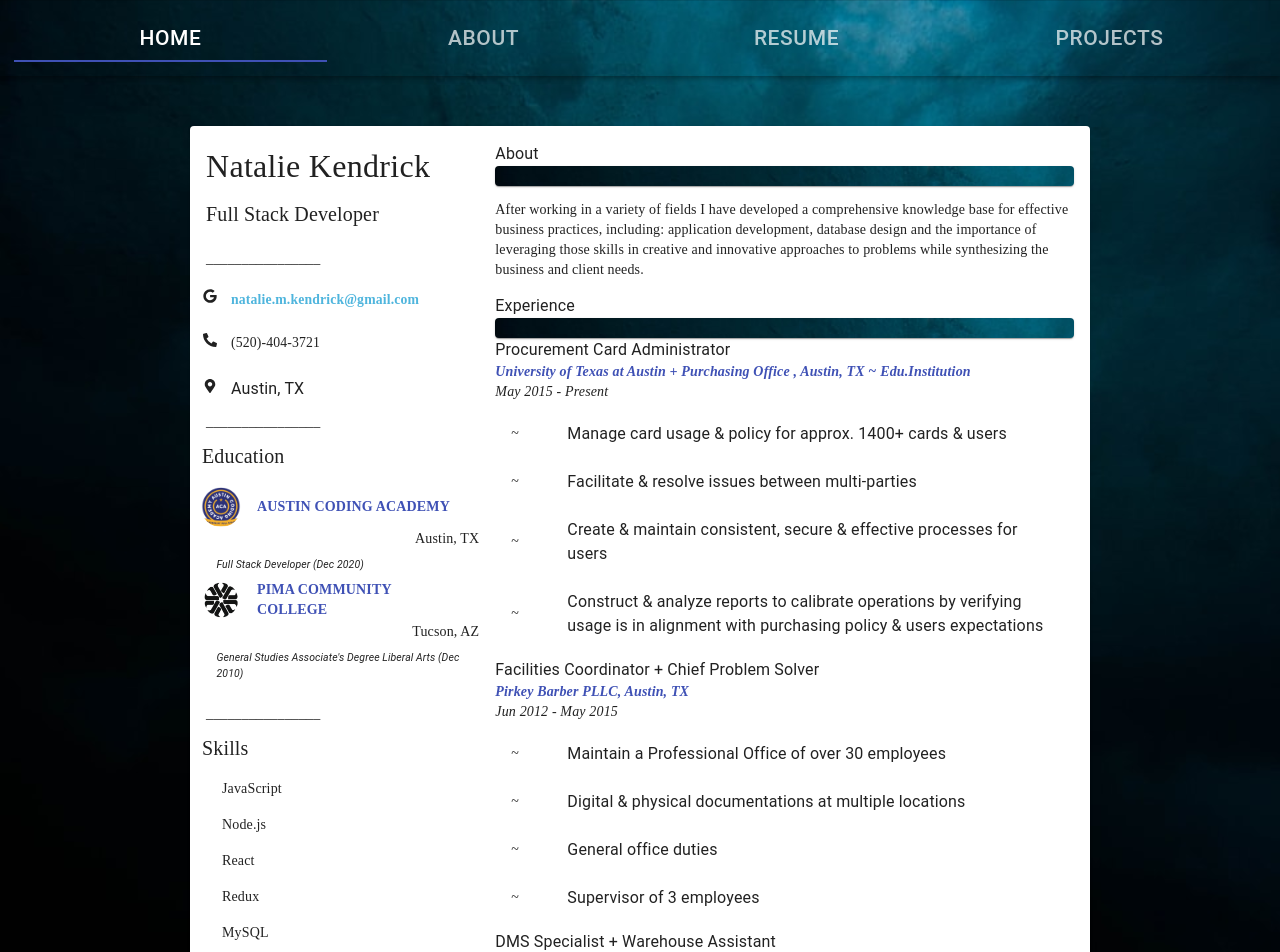
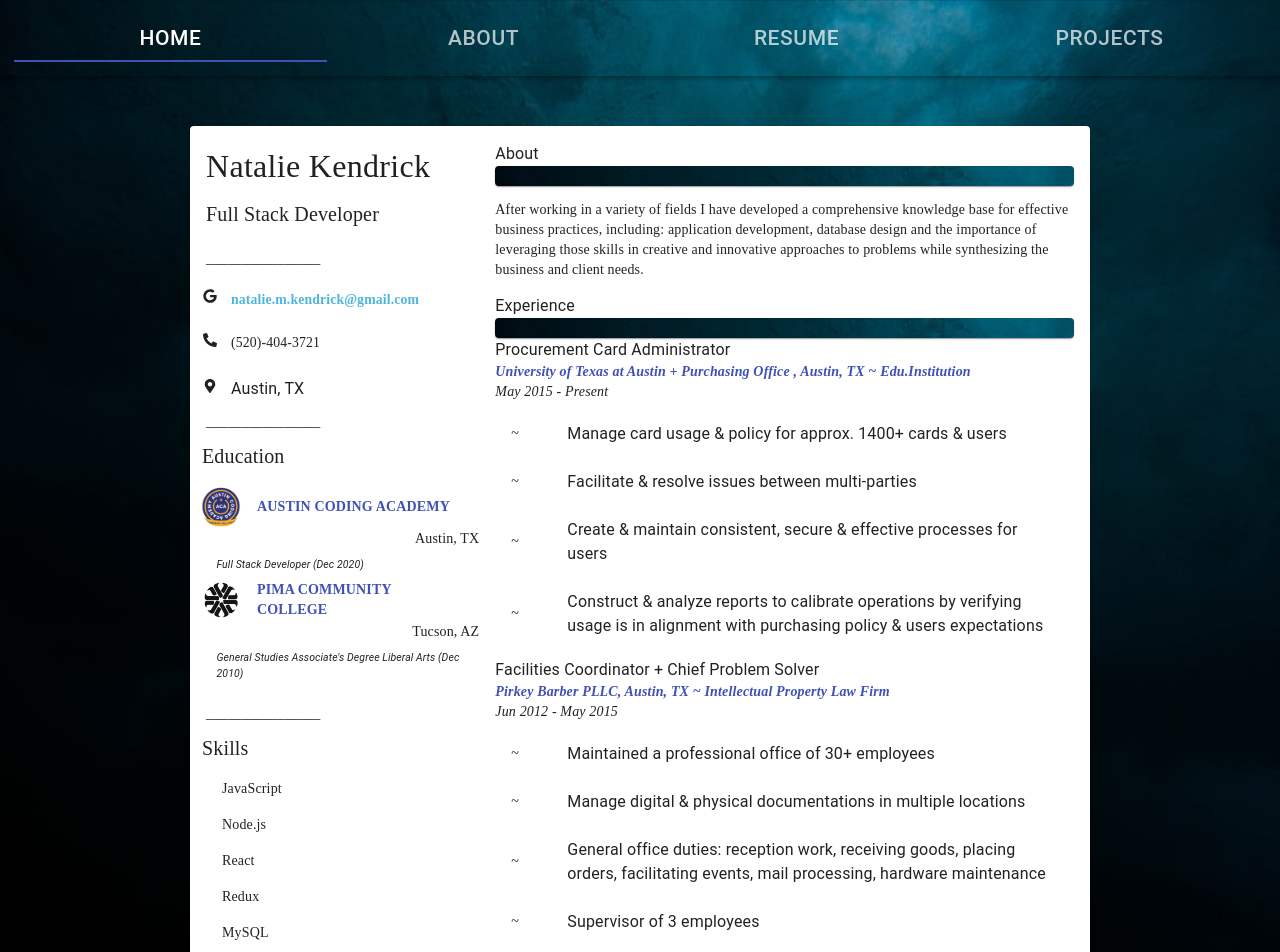
Before and after one commit to listenToRipley/nataliekendrick, a React (Create React App) app: page /resume in a window 1280 px wide. Shown: the top 952 px of the page. Built offline with nearby package versions, Linux system fonts and the light colour scheme.

Commit message:
pb details updated

```diff
--- a/src/Components/Resume.js
+++ b/src/Components/Resume.js
@@ -277,29 +277,29 @@ const Resume = () => {
               </ListItem>
             </List>
 
-            <Typography>Facilities Coordinator + Chief Problem Solver </Typography>
-            <Link href="https://www.pirkeybarber.com/" className={classes.company}>Pirkey Barber PLLC, Austin, TX</Link>
+            <Typography>Facilities Coordinator + Chief Problem Solver</Typography>
+            <Link href="https://www.pirkeybarber.com/" className={classes.company}>Pirkey Barber PLLC, Austin, TX ~ Intellectual Property Law Firm</Link>
             <br/>
             <em>Jun 2012 - May 2015</em>
             <List>
               <ListItem>
                 <ListItemAvatar>~</ListItemAvatar>
                 <ListItemText>
-                Maintain a Professional Office of over 30 employees
+                Maintained a professional office of 30+ employees
                 </ListItemText>
               </ListItem>
 
               <ListItem>
                 <ListItemAvatar>~</ListItemAvatar>
                 <ListItemText>
-                Digital & physical documentations at multiple locations
+                Manage digital & physical documentations in multiple locations
                 </ListItemText>
               </ListItem>
 
               <ListItem>
                 <ListItemAvatar>~</ListItemAvatar>
                 <ListItemText>
-                 General office duties
+                General office duties: reception work, receiving goods, placing orders, facilitating events, mail processing, hardware maintenance
                 </ListItemText>
               </ListItem>
 
@@ -307,6 +307,7 @@ const Resume = () => {
                 <ListItemAvatar>~</ListItemAvatar>
                 <ListItemText>
                 Supervisor of 3 employees
+
                 </ListItemText>
               </ListItem>
             </List>
```
